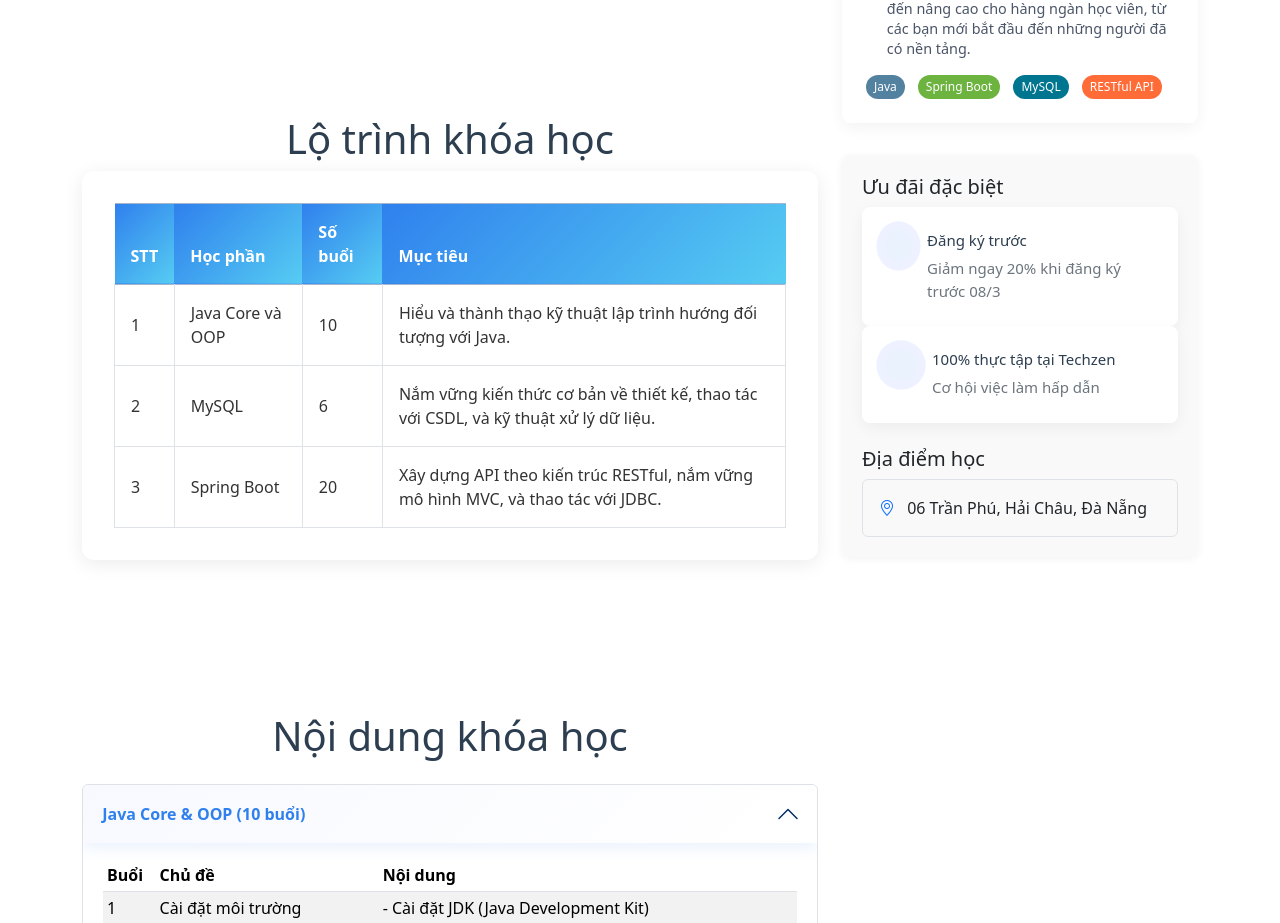
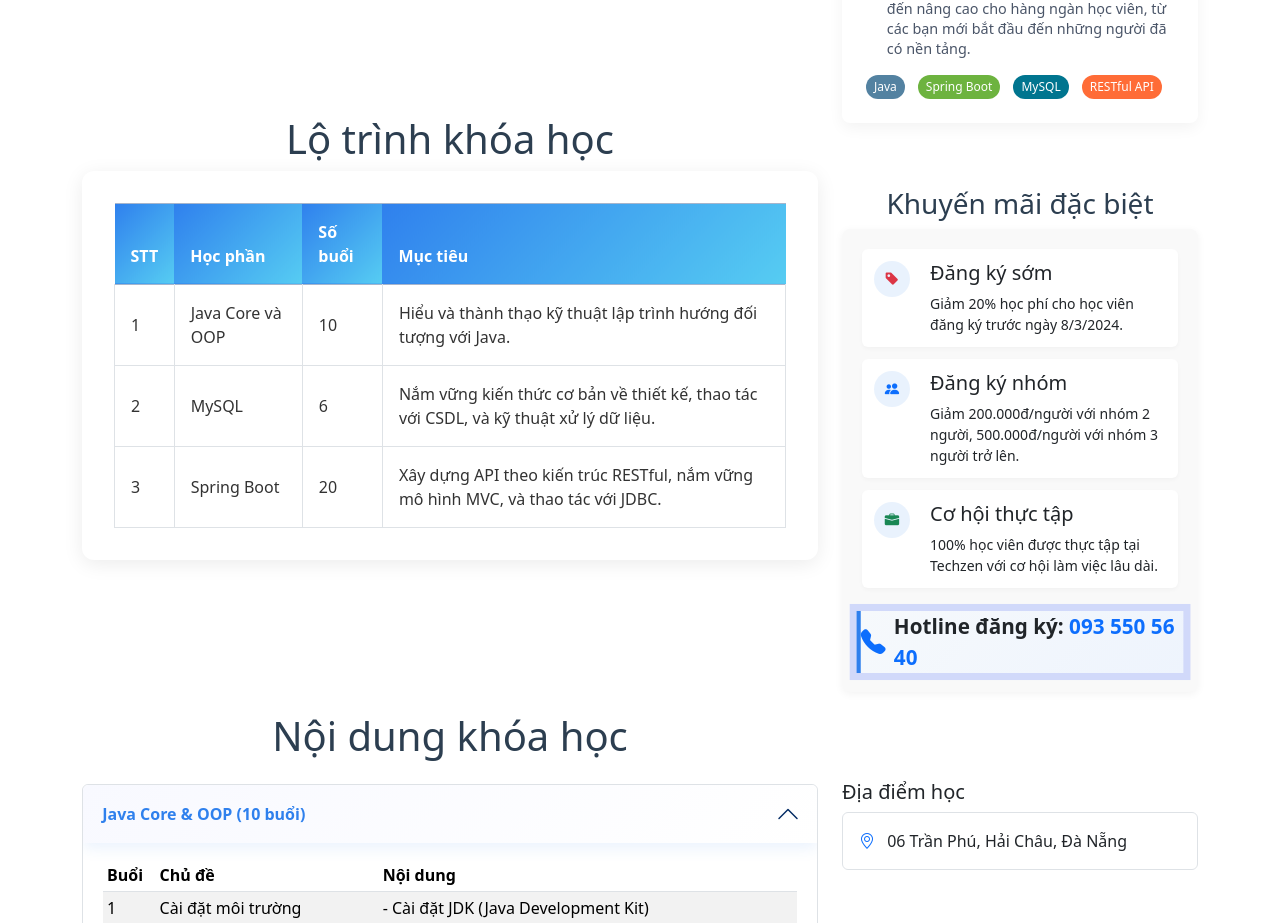
Before and after one commit to nguyenvanquyet1308/TechAcademy, a Vue app: page /course-java-spring in a window 1280 px wide. Shown: the part 1877-2800 px from the top of the page. Built offline with nearby package versions, Linux system fonts and the light colour scheme.

Commit message:
update course javaspring and python

```diff
--- a/src/views/CourseJavaSpring.vue
+++ b/src/views/CourseJavaSpring.vue
@@ -388,31 +388,6 @@
             </div>
           </section>
 
-          <section class="section mb-2 animate-on-scroll" data-animation="animate__fadeInUp">
-            <h2 class="section-title mb-2">Khuyến mãi đặc biệt</h2>
-            <div class="promotions-section">
-              <div class="promotions-list">
-                <div class="promotion-item compact">
-                  <h5 class=""><i class="bi bi-tag-fill text-danger"></i> Đăng ký sớm</h5>
-                  <p class="small">Giảm 20% học phí cho học viên đăng ký trước ngày 8/3/2024.</p>
-                </div>
-                <div class="promotion-item compact">
-                  <h5><i class="bi bi-people-fill text-primary"></i> Đăng ký nhóm</h5>
-                  <p class="small">Giảm 200.000đ/người với nhóm 2 người, 500.000đ/người với nhóm 3 người trở lên.</p>
-                </div>
-                <div class="promotion-item compact">
-                  <h5><i class="bi bi-briefcase-fill text-success"></i> Cơ hội thực tập</h5>
-                  <p class="small">100% học viên được thực tập tại Techzen với cơ hội làm việc lâu dài.</p>
-                </div>
-              </div>
-              <div class="hotline mt-4 pulse">
-                <div class="d-flex align-items-center justify-content-center">
-                  <i class="bi bi-telephone-fill text-primary me-2 fs-4"></i>
-                  <p class="mb-0 fw-bold fs-5">Hotline đăng ký: <span class="text-primary">093 550 56 40</span></p>
-                </div>
-              </div>
-            </div>
-          </section>
         </div>
 
         <div class="col-lg-4">
@@ -466,33 +441,52 @@
                 </div>
               </div>
             </div>
-            <div class="promotions-section mb-4 animate-on-scroll" data-animation="animate__fadeInRight" style="animation-delay: 0.5s">
-              <h3 class="sidebar-title">Ưu đãi đặc biệt</h3>
-              <div class="promotion-item">
-                <div class="promotion-icon pulse">
-                  <i class="fas fa-calendar-alt"></i>
+          <section class="section  animate-on-scroll" data-animation="animate__fadeInUp">
+            <h2 class="section-title mb-2 fs-3 ">Khuyến mãi đặc biệt</h2>
+            <div class="promotions-section">
+              <div class="promotions-list">
+                <div class="promotion-item compact d-flex align-items-start">
+                  <div class="promotion-icon me-2">
+                    <i class="bi bi-tag-fill text-danger"></i>
+                  </div>
+                  <div>
+                    <h5>Đăng ký sớm</h5>
+                    <p class="small mb-0">Giảm 20% học phí cho học viên đăng ký trước ngày 8/3/2024.</p>
+                  </div>
                 </div>
-                <div class="promotion-content">
-                  <h4>Đăng ký trước</h4>
-                  <p>Giảm ngay 20% khi đăng ký trước 08/3</p>
+                <div class="promotion-item compact d-flex align-items-start">
+                  <div class="promotion-icon me-2">
+                    <i class="bi bi-people-fill text-primary"></i>
+                  </div>
+                  <div>
+                    <h5>Đăng ký nhóm</h5>
+                    <p class="small mb-0">Giảm 200.000đ/người với nhóm 2 người, 500.000đ/người với nhóm 3 người trở lên.</p>
+                  </div>
+                </div>
+                <div class="promotion-item compact d-flex align-items-start">
+                  <div class="promotion-icon me-2">
+                    <i class="bi bi-briefcase-fill text-success"></i>
+                  </div>
+                  <div>
+                    <h5>Cơ hội thực tập</h5>
+                    <p class="small mb-0">100% học viên được thực tập tại Techzen với cơ hội làm việc lâu dài.</p>
+                  </div>
                 </div>
               </div>
-              <div class="promotion-item">
-                <div class="promotion-icon pulse">
-                  <i class="fas fa-graduation-cap"></i>
-                </div>
-                <div class="promotion-content">
-                  <h4>100% thực tập tại Techzen</h4>
-                  <p>Cơ hội việc làm hấp dẫn</p>
+              <div class="hotline mt-4 pulse">
+                <div class="d-flex align-items-center justify-content-center">
+                  <i class="bi bi-telephone-fill text-primary me-2 fs-4"></i>
+                  <p class="mb-0 fw-bold fs-5">Hotline đăng ký: <span class="text-primary">093 550 56 40</span></p>
                 </div>
               </div>
-              <div class="course-location mt-4 animate-on-scroll" data-animation="animate__fadeInRight" style="animation-delay: 0.7s">
+            </div>
+          </section>
+          <div class="course-location  animate-on-scroll" data-animation="animate__fadeInRight" style="animation-delay: 0.7s">
               <h3 class="sidebar-title">Địa điểm học</h3>
               <div class="location-card p-3 border rounded">
                 <p class="mb-0"><i class="bi bi-geo-alt text-primary me-2"></i> 06 Trần Phú, Hải Châu, Đà Nẵng</p>
-              </div>
-            </div>
-            </div>
+          </div>
+          </div>
           </div>
         </div>
       </div>
@@ -942,7 +936,6 @@ export default {
 .instructor-card {
   display: flex;
   gap: 1.5rem;
-  margin-bottom: 2rem;
   background: white;
   padding: 1.5rem;
   border-radius: 8px;
--- a/src/views/CoursePython.vue
+++ b/src/views/CoursePython.vue
@@ -470,29 +470,47 @@
               </div>
             </div>
 
-            <div class="promotions-section mb-4 animate-on-scroll" data-animation="animate__fadeInRight" style="animation-delay: 0.5s">
-              <h3 class="sidebar-title">Ưu đãi đặc biệt</h3>
-              <div class="promotion-item">
-                <div class="promotion-icon pulse">
-                  <i class="fas fa-calendar-alt"></i>
+            <section class="section  animate-on-scroll" data-animation="animate__fadeInUp">
+            <h2 class="section-title mb-2 fs-3 ">Khuyến mãi đặc biệt</h2>
+            <div class="promotions-section">
+              <div class="promotions-list">
+                <div class="promotion-item compact d-flex align-items-start">
+                  <div class="promotion-icon me-2">
+                    <i class="bi bi-tag-fill text-danger"></i>
+                  </div>
+                  <div>
+                    <h5>Đăng ký sớm</h5>
+                    <p class="small mb-0">Giảm 20% học phí cho học viên đăng ký trước ngày 8/3/2024.</p>
+                  </div>
                 </div>
-                <div class="promotion-content">
-                  <h4>Đăng ký trước</h4>
-                  <p>Giảm ngay 20% khi đăng ký trước 08/3</p>
+                <div class="promotion-item compact d-flex align-items-start">
+                  <div class="promotion-icon me-2">
+                    <i class="bi bi-people-fill text-primary"></i>
+                  </div>
+                  <div>
+                    <h5>Đăng ký nhóm</h5>
+                    <p class="small mb-0">Giảm 200.000đ/người với nhóm 2 người, 500.000đ/người với nhóm 3 người trở lên.</p>
+                  </div>
                 </div>
-              </div>
-              <div class="promotion-item">
-                <div class="promotion-icon pulse">
-                  <i class="fas fa-graduation-cap"></i>
+                <div class="promotion-item compact d-flex align-items-start">
+                  <div class="promotion-icon me-2">
+                    <i class="bi bi-briefcase-fill text-success"></i>
+                  </div>
+                  <div>
+                    <h5>Cơ hội thực tập</h5>
+                    <p class="small mb-0">100% học viên được thực tập tại Techzen với cơ hội làm việc lâu dài.</p>
+                  </div>
                 </div>
-                <div class="promotion-content">
-                  <h4>100% thực tập tại Techzen</h4>
-                  <p>Cơ hội việc làm hấp dẫn</p>
+              </div>
+              <div class="hotline mt-4 pulse">
+                <div class="d-flex align-items-center justify-content-center">
+                  <i class="bi bi-telephone-fill text-primary me-2 fs-4"></i>
+                  <p class="mb-0 fw-bold fs-5">Hotline đăng ký: <span class="text-primary">093 550 56 40</span></p>
                 </div>
               </div>
             </div>
-
-            <div class="course-location mt-4 animate-on-scroll" data-animation="animate__fadeInRight" style="animation-delay: 0.7s">
+          </section>
+            <div class="course-location  animate-on-scroll" data-animation="animate__fadeInRight" style="animation-delay: 0.7s">
               <h3 class="sidebar-title">Địa điểm học</h3>
               <div class="location-card p-3 border rounded">
                 <p class="mb-0"><i class="bi bi-geo-alt text-primary me-2"></i> 06 Trần Phú, Hải Châu, Đà Nẵng</p>
@@ -811,9 +829,6 @@ export default {
 </script>
 
 <style scoped>
-.course-python {
-  padding-bottom: 4rem;
-}
 
 .header-section {
   background: linear-gradient(135deg, #2f80ed 0%, #56ccf2 100%);
--- a/src/views/Home.vue
+++ b/src/views/Home.vue
@@ -1537,7 +1537,7 @@ export default {
 .instructor-image {
   position: relative;
   width: 140px;
-  height: 160px;
+  height: 180px;
   margin: 0 auto;
   border-radius: 20px;
   overflow: hidden;
```
Also changed, not shown: src/assets/images/nguyenngocquang.png.
